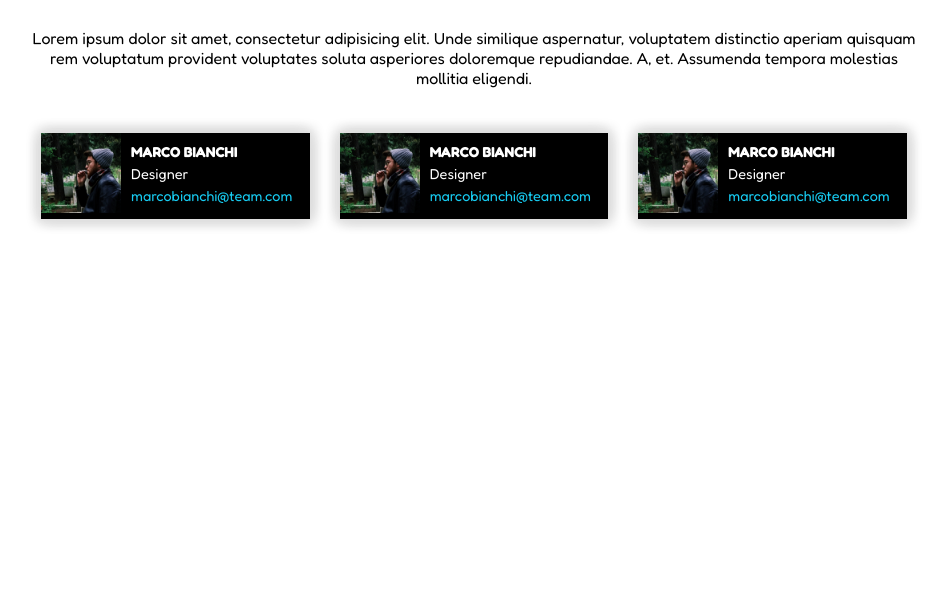
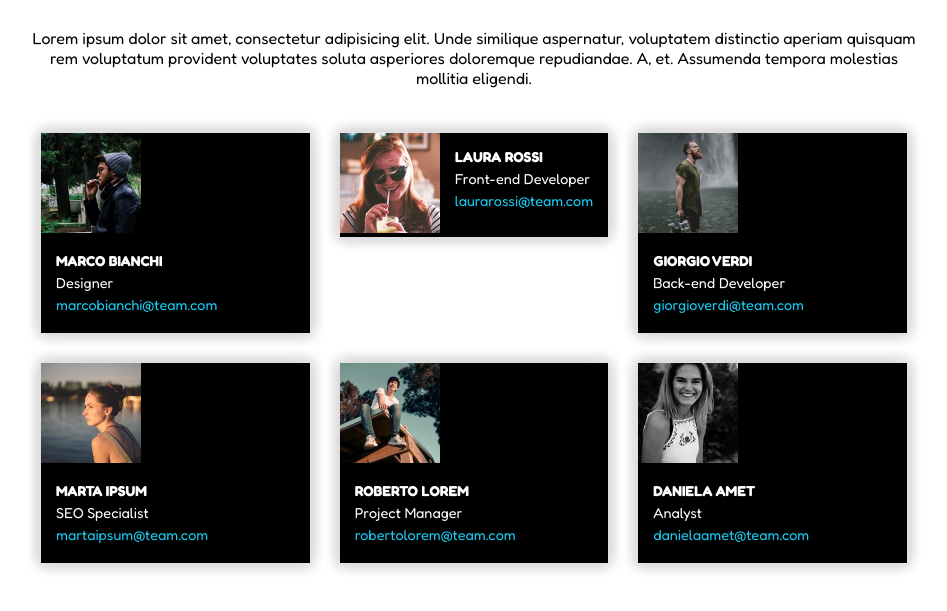
Before and after one commit to MassimoAzzini/html-css-float-cards, a plain HTML site: page index.html in a window 1280 px wide. Shown: the part 71-682 px from the top of the page, without its empty margins (166-1113 px from the left). Drawn offline with Linux system fonts and the light colour scheme.

Commit message:
completamento cards

```diff
--- a/css/style.css
+++ b/css/style.css
@@ -48,7 +48,6 @@ h1{
 .cards{
   width: calc(100% /3);
   min-width: 250px;
-  height: 100px;
   padding: 15px;
 }
 
@@ -64,14 +63,12 @@ h1{
 }
 
 .cards img{
-  width: 80px;
-  height: 100%;
+  width: 100px;
 }
 
 .cards .info{
   width: calc(100% -100px);
-  height: 100%;
-  padding: 10px;
+  padding: 15px;
 }
 
 .info .name,
--- a/index.html
+++ b/index.html
@@ -21,7 +21,7 @@
       </div>
 
       <!-- BLOCCO CARDS -->
-      <div class="container-cards clearfix">
+      <div class="container-cards">
         <!-- MARCO BIANCHI -->
         <div class="cards float-left">
           <div class="background clearfix">
@@ -42,48 +42,115 @@
           </div>
         </div>
         <!-- fine MARCO BIANCHI -->
+
+        <!-- LAURA ROSSI -->
         <div class="cards float-left">
           <div class="background clearfix">
             <div class="img float-left">
-              <img src="img/male1.png" alt="marco-bianchi">
+              <img src="img/female1.png" alt="laura-rossi">
             </div>
             <div class="info float-left">
               <div class="name">
-                MARCO BIANCHI
+                LAURA ROSSI
               </div>
               <div class="job">
-                Designer
+                Front-end Developer
               </div>
               <div class="mail">
-                marcobianchi@team.com
+                laurarossi@team.com
               </div>
             </div>
           </div>
         </div>
+        <!-- fine LAURA ROSSI -->
+
+        <!-- GIORGIO VERDI -->
         <div class="cards float-left">
           <div class="background clearfix">
             <div class="img float-left">
-              <img src="img/male1.png" alt="marco-bianchi">
+              <img src="img/male2.png" alt="giorgio-verdi">
             </div>
             <div class="info float-left">
               <div class="name">
-                MARCO BIANCHI
+                GIORGIO VERDI
               </div>
               <div class="job">
-                Designer
+                Back-end Developer
               </div>
               <div class="mail">
-                marcobianchi@team.com
+                giorgioverdi@team.com
               </div>
             </div>
           </div>
         </div>
+        <!-- fine GIORGIO VERDI -->
 
+        <!-- MARTA IPSUM -->
+        <div class="cards float-left">
+          <div class="background clearfix">
+            <div class="img float-left">
+              <img src="img/female2.png" alt="marco-bianchi">
+            </div>
+            <div class="info float-left">
+              <div class="name">
+                MARTA IPSUM
+              </div>
+              <div class="job">
+                SEO Specialist
+              </div>
+              <div class="mail">
+                martaipsum@team.com
+              </div>
+            </div>
+          </div>
+        </div>
+        <!-- fine MARTA IPSUM -->
 
+        <!-- ROBERTO LOREM -->
+        <div class="cards float-left">
+          <div class="background clearfix">
+            <div class="img float-left">
+              <img src="img/male3.png" alt="roberto-lorem">
+            </div>
+            <div class="info float-left">
+              <div class="name">
+                ROBERTO LOREM
+              </div>
+              <div class="job">
+                Project Manager
+              </div>
+              <div class="mail">
+                robertolorem@team.com
+              </div>
+            </div>
+          </div>
+        </div>
+        <!-- fine ROBERTO LOREM -->
+
+        <!-- DANIELA AMET -->
+        <div class="cards float-left">
+          <div class="background clearfix">
+            <div class="img float-left">
+              <img src="img/female3.png" alt="daniela-amet">
+            </div>
+            <div class="info float-left">
+              <div class="name">
+                DANIELA AMET
+              </div>
+              <div class="job">
+                Analyst
+              </div>
+              <div class="mail">
+                danielaamet@team.com
+              </div>
+            </div>
+          </div>
+        </div>
+        <!-- fine DANIELA AMET -->
       </div>
+      <!-- fine BLOCCO CARDS -->
 
     </div>
-
   </main>
 
 </body>
```
